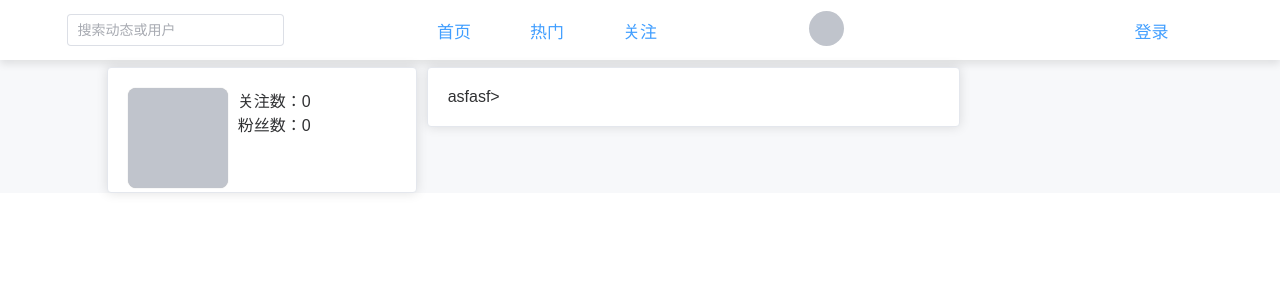
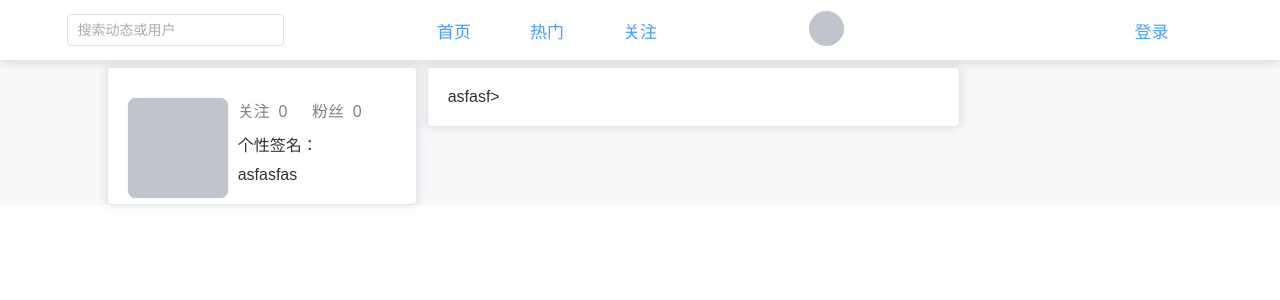
Before and after one commit to eternal-heart-k/OnlineSocial, a Vue app: page /user/profile in a window 1280 px wide. Shown: the top 300 px of the page. Built offline with nearby package versions, Linux system fonts and the light colour scheme; some icons are missing.

Commit message:
add personal signalture info show

```diff
--- a/src/components/MyProfile.vue
+++ b/src/components/MyProfile.vue
@@ -4,14 +4,22 @@
             <el-avatar class="my-avatar" shape="square" :size="100" :fit="fit" :src="avatarUrl" />
         </div>
         <div class="username">
-            {{ userName }}
+            <span>{{ userName }}</span>
         </div>
-        <div class="follow-count">
-            关注数：{{ followCount }}
+        <div class="follow-info">
+            <a class="follow-count btn" @click="followUserInfoShow">
+                关注&nbsp; <span>{{ followCount }}</span>
+            </a>
+            <a class="followed-count btn" @click="followedUserInfoShow">
+                粉丝&nbsp; <span>{{ followedCount }}</span>
+            </a>
         </div>
-        <div class="followed-count">
-            粉丝数：{{ followedCount }}
+        <div class="signature">
+            个性签名：<span>{{ personalSignature }}</span>
         </div>
+    </div>
+    <div class="update-info">
+        <a>asfasfas</a>
     </div>
 </template>
 
@@ -28,25 +36,38 @@ export default {
         let userName = computed(() => store.state.user.userName);
         let followCount = computed(() => store.state.follow.followCount);
         let followedCount = computed(() => store.state.follow.followedCount);
-        // const getFollowCount = () => {
-        //     store.dispatch("getFollowCount");
-        // };
-        // const getFollowedCount = () => {
-        //     store.dispatch("getFollowedCount");
-        // }
-
+        let personalSignature = computed(() => {
+            let res = store.state.user.personalSignature;
+            let maxLen = 20;
+            if (res.length > maxLen) {
+                return res.slice(0, maxLen) + '...';
+            }
+            return res;
+        });
+        const followUserInfoShow = () => {
+            alert("关注信息");
+        };
+        const followedUserInfoShow = () => {
+            alert("粉丝信息");
+        };
         return {
             fit,
             avatarUrl,
             userName,
             followCount,
             followedCount,
+            personalSignature,
+            followUserInfoShow,
+            followedUserInfoShow,
         }
     }
 }
 </script>
 
 <style scoped>
+.update-info {
+    margin-top: 10px;
+}
 .my-image {
     float: left;
     margin-right: 10px;
@@ -56,4 +77,22 @@ export default {
     border-radius: 0.5rem;
     box-shadow: 0px 0px 1px rgba(0,0,0,0.3);
 }
+.follow-info {
+    margin-top: 10px;
+}
+.follow-info a {
+    color: gray;
+}
+.follow-count {
+    margin-right: 20px;
+}
+.follow-count:hover {
+    color: #eb7350;
+}
+.followed-count:hover {
+    color: #eb7350;
+}
+.signature {
+    margin-top: 10px;
+}
 </style>
--- a/src/store/follow.js
+++ b/src/store/follow.js
@@ -17,7 +17,6 @@ const ModuleFollow = {
     },
     actions: {
         getFollowCount(context) {
-            console.log(context, context.rootState.user.AccessToken);
             $.ajax({
                 url: context.rootState.urlPre + "/api/follow/count?userId=" + context.rootState.user.userId,
                 type: "get",
--- a/src/store/user.js
+++ b/src/store/user.js
@@ -6,6 +6,7 @@ const ModuleUser = {
         userId: "",
         userName: "",
         avatarUrl: "",
+        personalSignature: "",
         accessToken: "",
         refreshToken: "",
         isLogin: false,
@@ -17,6 +18,7 @@ const ModuleUser = {
             state.userId = user.UserId;
             state.userName = user.UserName;
             state.avatarUrl = user.AvatarUrl;
+            state.personalSignature = user.PersonalSignature;
             state.isLogin = user.IsLogin;
         },
         updateToken(state, token) {
```
